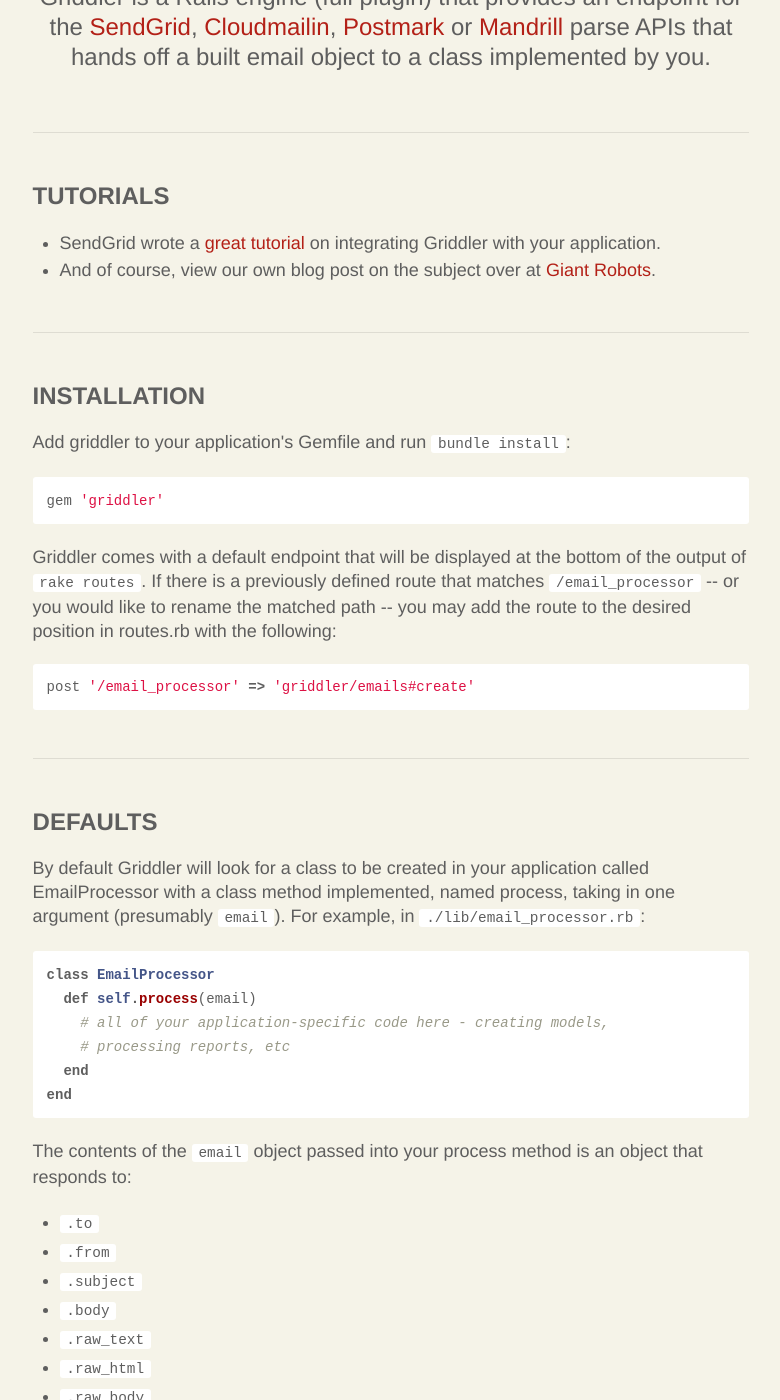
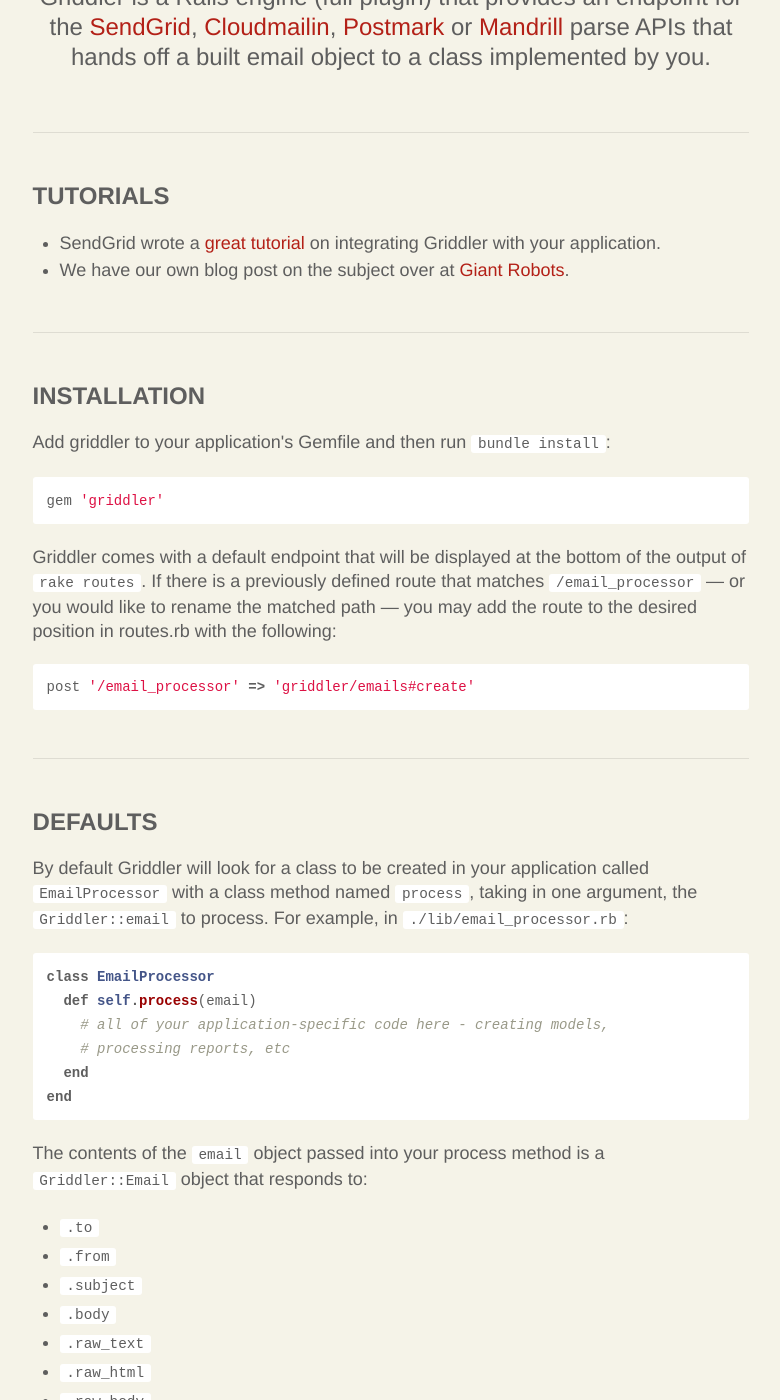
Before and after one commit to thoughtbot/griddler, a Jekyll site: the page built from index.html, in a window 1280 px wide and 1400 px high, scrolled down 615 px. Shown: the whole window, without its empty margins (249-1029 px from the left). Built offline with Jekyll 4.4.1, drawn with Linux system fonts in a browser that asks for light colours; nearby versions of some CDN libraries.

Commit message:
Explicitly refer to Griddler::Email in the docs

```diff
--- a/_includes/content.html
+++ b/_includes/content.html
@@ -9,6 +9,7 @@
       parse APIs that hands off a built email object to a class implemented by you.
     </p>
   </section>
+
   <section class="code">
 <h2>Tutorials</h2>
 
@@ -16,19 +17,20 @@
 <li>SendGrid wrote a
 <a href="http://blog.sendgrid.com/receiving-email-in-your-rails-app-with-griddler/">great tutorial</a>
 on integrating Griddler with your application.</li>
-<li>And of course, view our own blog post on the subject over at
+<li>We have our own blog post on the subject over at
 <a href="http://robots.thoughtbot.com/post/42286882447/handle-incoming-email-with-griddler">Giant Robots</a>.</li>
 </ul><h2>Installation</h2>
 
-<p>Add griddler to your application's Gemfile and run <code>bundle install</code>:</p>
+<p>Add griddler to your application's Gemfile and then run <code>bundle install</code>:</p>
 
 <div class="highlight"><pre><span class="n">gem</span> <span class="s1">'griddler'</span>
 </pre></div>
 
 <p>Griddler comes with a default endpoint that will be displayed at the bottom
 of the output of <code>rake routes</code>. If there is a previously defined route that
-matches <code>/email_processor</code> -- or you would like to rename the matched path -- you
-may add the route to the desired position in routes.rb with the following:</p>
+matches <code>/email_processor</code> &mdash; or you would like to rename the
+matched path &mdash; you may add the route to the desired position in routes.rb
+with the following:</p>
 
 <div class="highlight"><pre><span class="n">post</span> <span class="s1">'/email_processor'</span> <span class="o">=&gt;</span> <span class="s1">'griddler/emails#create'</span>
 </pre></div>
@@ -36,8 +38,9 @@ may add the route to the desired position in routes.rb with the following:</p>
 <h2>Defaults</h2>
 
 <p>By default Griddler will look for a class to be created in your application
-called EmailProcessor with a class method implemented, named process, taking
-in one argument (presumably <code>email</code>). For example, in <code>./lib/email_processor.rb</code>:</p>
+called <code>EmailProcessor</code> with a class method named
+<code>process</code>, taking in one argument, the <code>Griddler::email</code>
+to process.  For example, in <code>./lib/email_processor.rb</code>:</p>
 
 <div class="highlight"><pre><span class="k">class</span> <span class="nc">EmailProcessor</span>
   <span class="k">def</span> <span class="nc">self</span><span class="o">.</span><span class="nf">process</span><span class="p">(</span><span class="n">email</span><span class="p">)</span>
@@ -47,8 +50,8 @@ in one argument (presumably <code>email</code>). For example, in <code>./lib/ema
 <span class="k">end</span>
 </pre></div>
 
-<p>The contents of the <code>email</code> object passed into your process method is an object
-that responds to:</p>
+<p>The contents of the <code>email</code> object passed into your process method
+is a <code>Griddler::Email</code> object that responds to:</p>
 
 <ul>
 <li><code>.to</code></li>
```
